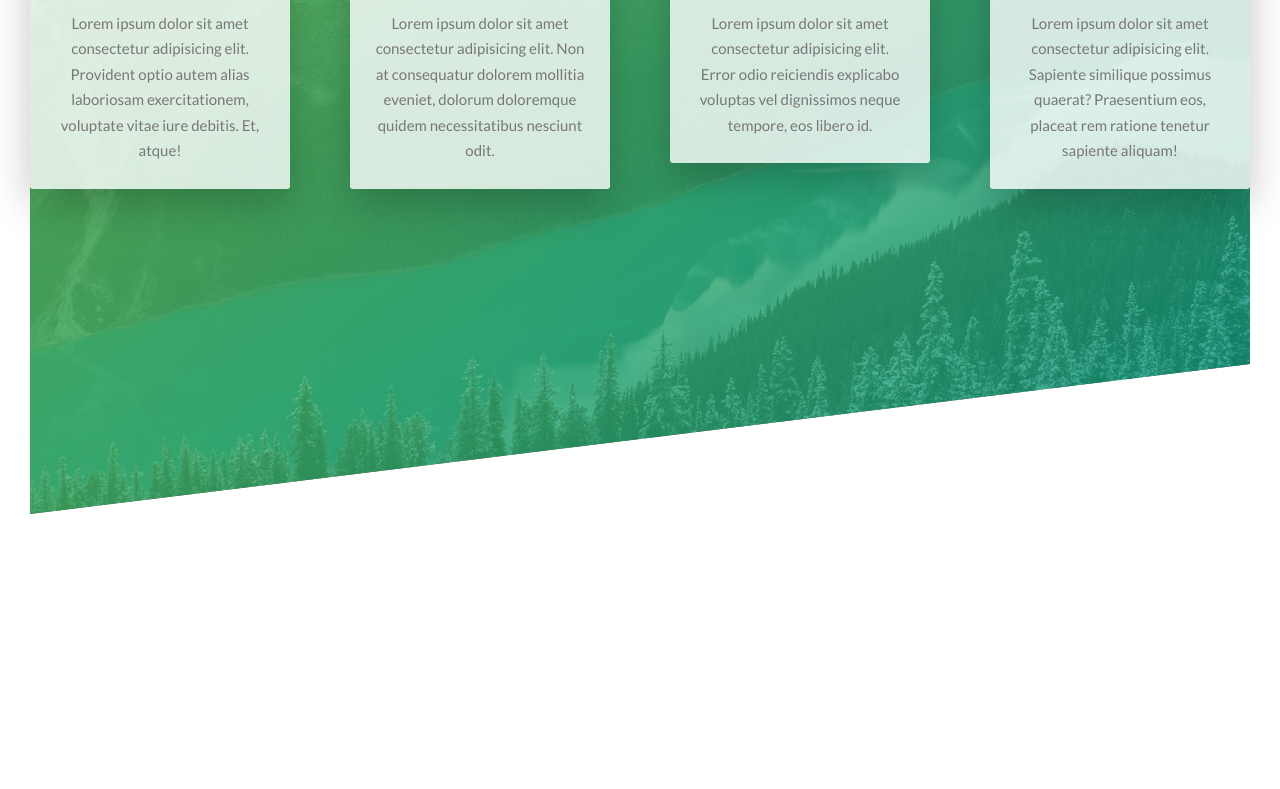
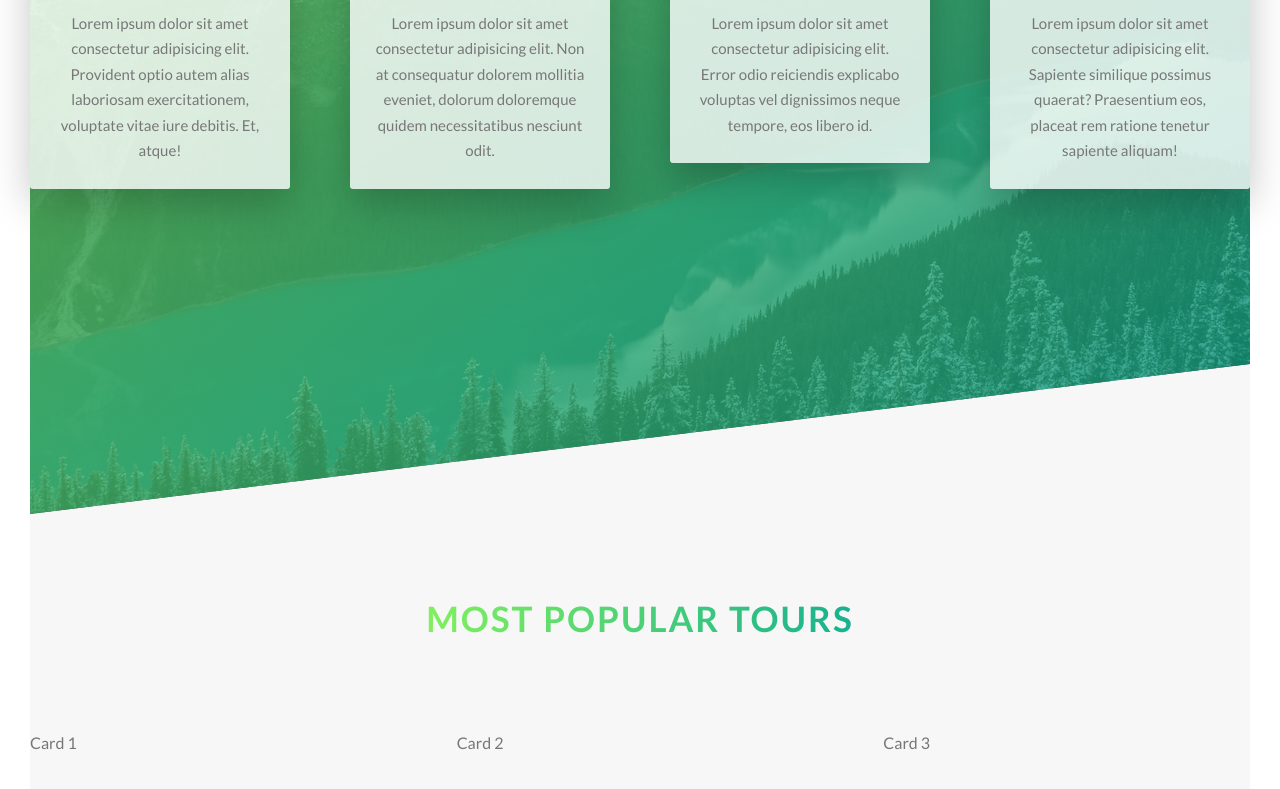
Before and after one commit to dario-piotrowicz/VueJS3-CSS_demo_Natours_website_miniproject, a Vue app: page / in a window 1280 px wide. Shown: the part 2089-2878 px from the top of the page. Before the commit the page ends 2603 px from the top, so only its background shows below. Built offline with nearby package versions, Linux system fonts and the light colour scheme.

Commit message:
set up the base for the tours section

```diff
--- a/src/App.vue
+++ b/src/App.vue
@@ -2,6 +2,7 @@
   <section-intro></section-intro>
   <section-about></section-about>
   <section-features></section-features>
+  <section-tours></section-tours>
 </template>
 
 <script>
@@ -9,13 +10,15 @@ import "./assets/fonts/fonts.css";
 import SectionIntro from "./components/sections/Intro";
 import SectionAbout from "./components/sections/About";
 import SectionFeatures from "./components/sections/Features";
+import SectionTours from "./components/sections/Tours";
 
 export default {
   name: "App",
   components: {
     "section-intro": SectionIntro,
     "section-about": SectionAbout,
-    "section-features": SectionFeatures
+    "section-features": SectionFeatures,
+    "section-tours": SectionTours
   },
 };
 </script>
--- /dev/null
+++ b/src/components/sections/Tours.vue
@@ -0,0 +1,49 @@
+<template>
+    <section class="tours">
+        <div class="text-centering-container">
+            <h2 class="tours__heading">Most popular tours</h2>
+        </div>
+        <div class="grid">
+            <div class="row">
+                <div class="col-1-of-3">
+                    Card 1
+                </div>
+                <div class="col-1-of-3">
+                    Card 2
+                </div>
+                <div class="col-1-of-3">
+                    Card 3
+                </div>
+            </div>
+        </div>
+    </section>
+</template>
+
+<style lang="scss" scoped>
+@import 'src/assets/styles/constants/colors.scss';
+@import 'src/assets/styles/utils/containers.scss';
+
+.tours {
+    background-color: $bg-color-neutral-light;
+    padding: 30rem 0 50rem 0;
+    margin-top: -15rem;
+
+    &__heading {
+        display: inline-block;
+        font-size: 3.5rem;
+        text-transform: uppercase;
+        margin-bottom: 8rem;
+        font-weight: 700;
+        background-image: linear-gradient(to right, $color-primary-lighter, $color-primary-darker);
+        background-clip: text;
+        color: transparent;
+        letter-spacing: 2px;
+        transition: transform .2s, text-shadow .2s;
+
+        &:hover {
+            transform: skewY(2deg) skewX(15deg) scale(1.05);
+            text-shadow: 5px 10px 20px transparentize($color-black, 0.65);
+        }
+    }
+}
+</style>
```
